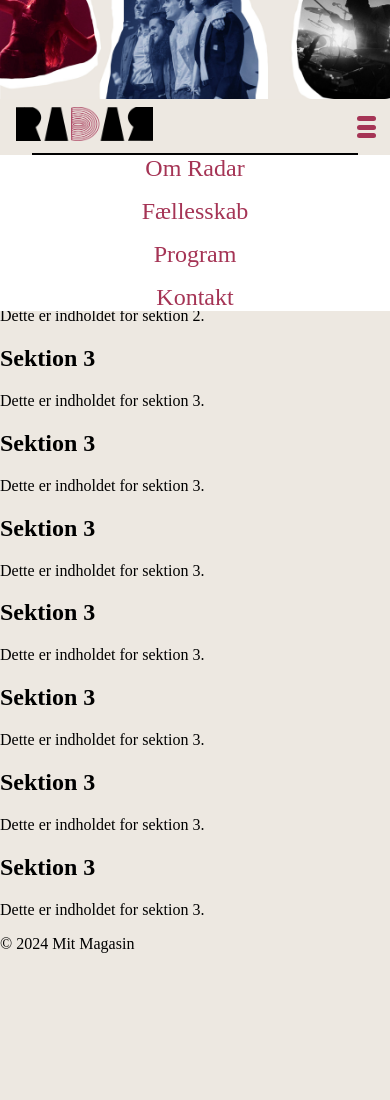
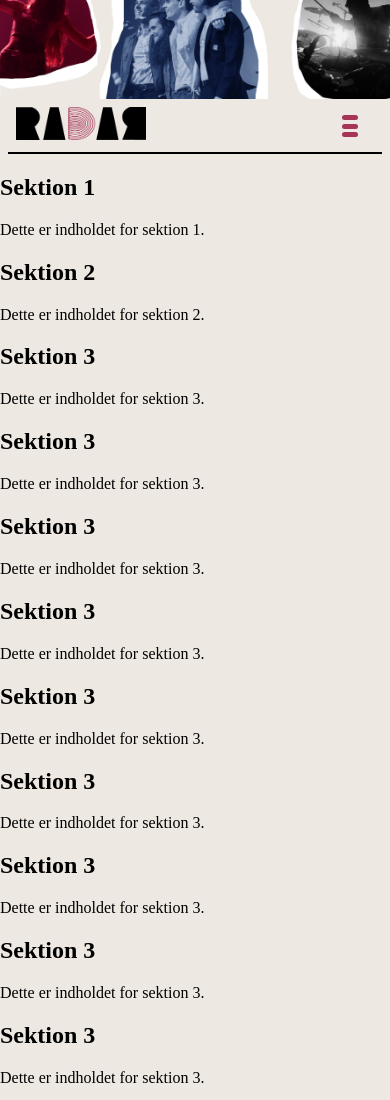
Before and after one commit to majabaekgaard/EksamenRadar, a plain HTML site: page index.html in a window 390 px wide. Shown: the part 160-1260 px from the top of the page. Before the commit the page ends 1129 px from the top, so only its background shows below. Drawn offline with Linux system fonts and the light colour scheme.

Commit message:
responsiv nav bar

```diff
--- a/CSS/style.css
+++ b/CSS/style.css
@@ -16,11 +16,14 @@ header {
     height: 100vh; /* Fuld højde af vinduet */
     background:  no-repeat center center/cover; /* Tilpas baggrundsbilledet */
     display: flex;
+    width: 100%;
 
 }
+
 .forside{
-    width: 200%;
+    width: 100%;
 }
+
 
 
 /*styling af logo */
@@ -31,6 +34,8 @@ header {
 margin-right: auto;
 
 }
+
+
 
 /* Styling af nav-bar */
 nav {
@@ -48,12 +53,13 @@ nav {
 
 }
 
+/* Styling af streg under nav bar */
 nav::before {
     content: '';
     position: absolute;
     bottom: 0;
-    left: 2rem; /* Afstand fra venstre kant */
-    right: 2rem; /* Afstand fra højre kant */
+    left: 2%; /* Afstand fra venstre kant */
+    right: 2%; /* Afstand fra højre kant */
     height: 2px;
     background-color: #000000; /* Farve på stregen */
 }
@@ -75,10 +81,11 @@ nav::before {
     padding: 0.5rem 1rem;
     transition: background 0.3s;
     border-radius: 5px;
+    white-space: nowrap;
 }
 
 .nav-links li a:hover {
-    background: rgba(255, 255, 255, 0.2);
+    background: rgba(185, 118, 118, 0.2);
 }
 
 /* Burger menu styling som helhed */
@@ -97,7 +104,7 @@ nav::before {
 .burger-menu span {
     display: block;
     height: 5px;
-    width: 110%;
+    width: 100%;
     background: var(--menu);
     border-radius: 5px;
 }
@@ -107,8 +114,8 @@ nav::before {
     display: none;
 }
 
-/* Media query til små skærme */
-@media (max-width: 768px) {
+/* Media query til telefon */
+@media (max-width: 450px) {
     /* Skjuler links som standard */
     .nav-links {
         display: none;
@@ -119,7 +126,7 @@ nav::before {
         left: 0;
         width: 100%;
         text-align: center;
-        gap: 1rem;
+        gap: 3%;
         padding: 1rem 0;
     }
 
@@ -145,11 +152,15 @@ nav::before {
         height: 25px;
         cursor: pointer;
         order: 2; /* Flyt burger-menuen til højre */
+        margin-left: auto;
+        margin-right: 1rem;
+
     }
+
 
     /* Når checkbox er checked, vis links */
     .menu-toggle:checked ~ .nav-links {
-        display: none;
+        display: flex;
     }
 
 /*styrer det første baggrundsbillede */
@@ -167,9 +178,10 @@ header {
 }
 
 
+/* Media query til tablets */
+@media (max-width: 960px) {
 
 
-@media (max-width: 960px) {
     /* Skjuler links som standard */
     .nav-links {
         display: none;
@@ -180,7 +192,7 @@ header {
         left: 0;
         width: 100%;
         text-align: center;
-        gap: 1rem;
+        gap: 3%;
         padding: 1rem 0;
 
     }
@@ -214,70 +226,19 @@ header {
 
     /* Når checkbox er checked, vis links */
     .menu-toggle:checked ~ .nav-links {
-        display: none;
+        display: flex;
     }
 
 /*styrer det første baggrundsbillede */
 header {
     position: relative;
-    height: auto; /* Fuld højde af vinduet */
     background:  no-repeat center center/cover; /* Tilpas baggrundsbilledet */
     display: flex;
+    header
 
-}
-.forside{
-    width: 100%;
-}
 
 }
 
-@media (max-width: 1270px) {
-   /* Styling af nav-bar */
-nav {
-    display: flex;
-    align-items: center;
-    justify-content: space-between;
-    background-color: var(--baggrund);
-    color: var(--menu);
-    padding: 0.5rem 1rem;
-    position: sticky;
-    top: 0;
-    z-index: 1000;
-    max-width: 100%;
-}
-
-/* Navigation Links */
-.nav-links {
-    list-style: none;
-    display: flex;
-    gap: 1rem;
-    margin: 0;
-    padding: 0;
-}
-
-.nav-links li a {
-    color: var(--menu);
-    text-decoration: none;
-    padding: 0.5rem 1rem;
-    transition: background 0.3s;
-    border-radius: 5px;
-}
-
-.nav-links li a:hover {
-    background: rgba(184, 84, 84, 0.2);
-}
 
 
-    /*styrer det første baggrundsbillede */
-header {
-    position: relative;
-    height: auto; /* Fuld højde af vinduet */
-    background:  no-repeat center center/cover; /* Tilpas baggrundsbilledet */
-    display: flex;
-
 }
-.forside{
-    width: 100%;
-}
-
-}
--- a/index.html
+++ b/index.html
@@ -70,6 +70,15 @@
                 <h2>Sektion 3</h2>
                 <p>Dette er indholdet for sektion 3.</p>
             </section>
+        </section>
+        <section id="section3">
+            <h2>Sektion 3</h2>
+            <p>Dette er indholdet for sektion 3.</p>
+        </section>
+        <section id="section3">
+            <h2>Sektion 3</h2>
+            <p>Dette er indholdet for sektion 3.</p>
+        </section>
         </main>
         <footer>
             <p>&copy; 2024 Mit Magasin</p>
```
